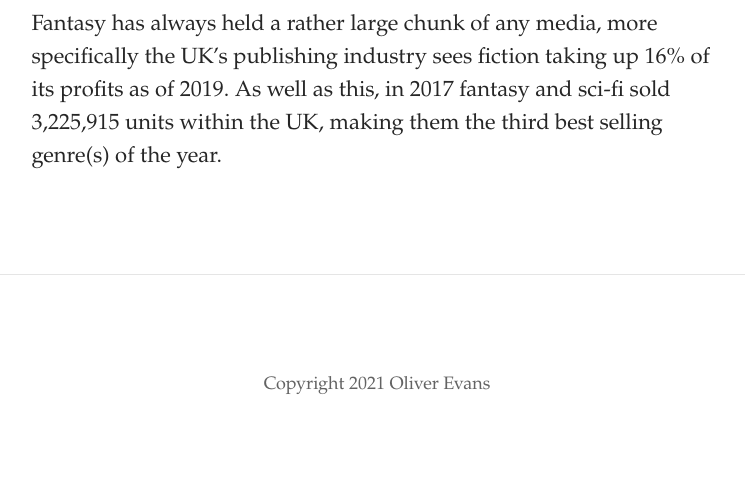
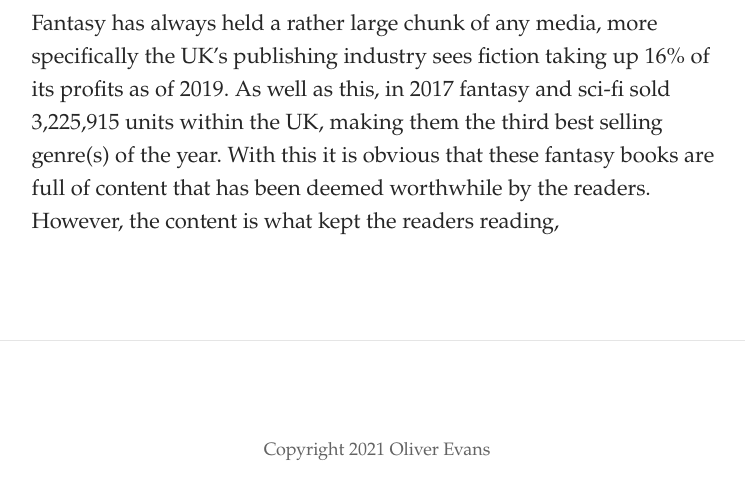
Before and after one commit to Frisper123/FrisperSiteThings, a Jekyll site: the page built from _posts/2021-09-27-the-magic-behind-fantasy-typefaces.md, in a window 1280 px wide, cut to the strip 344-843 px from the top of the page. Shown: the whole strip, without its empty margins (263-1008 px from the left). Built offline with Jekyll 4.4.1, drawn with Linux system fonts in a browser that asks for light colours; some web fonts are replaced.

Commit message:
Update Post “2021-09-27-the-magic-behind-fantasy-typefaces”

```diff
--- a/_posts/2021-09-27-the-magic-behind-fantasy-typefaces.md
+++ b/_posts/2021-09-27-the-magic-behind-fantasy-typefaces.md
@@ -7,4 +7,4 @@ title_color: "#ffffff"
 caption: "An exploration into the popularity of fantasy "
 comments: false
 ---
-Fantasy has always held a rather large chunk of any media, more specifically the UK's publishing industry sees fiction taking up 16% of its profits as of 2019. As well as this, in 2017 fantasy and sci-fi sold 3,225,915 units within the UK, making them the third best selling genre(s) of the year.
+Fantasy has always held a rather large chunk of any media, more specifically the UK's publishing industry sees fiction taking up 16% of its profits as of 2019. As well as this, in 2017 fantasy and sci-fi sold 3,225,915 units within the UK, making them the third best selling genre(s) of the year. With this it is obvious that these fantasy books are full of content that has been deemed worthwhile by the readers. However, the content is what kept the readers reading,
```
